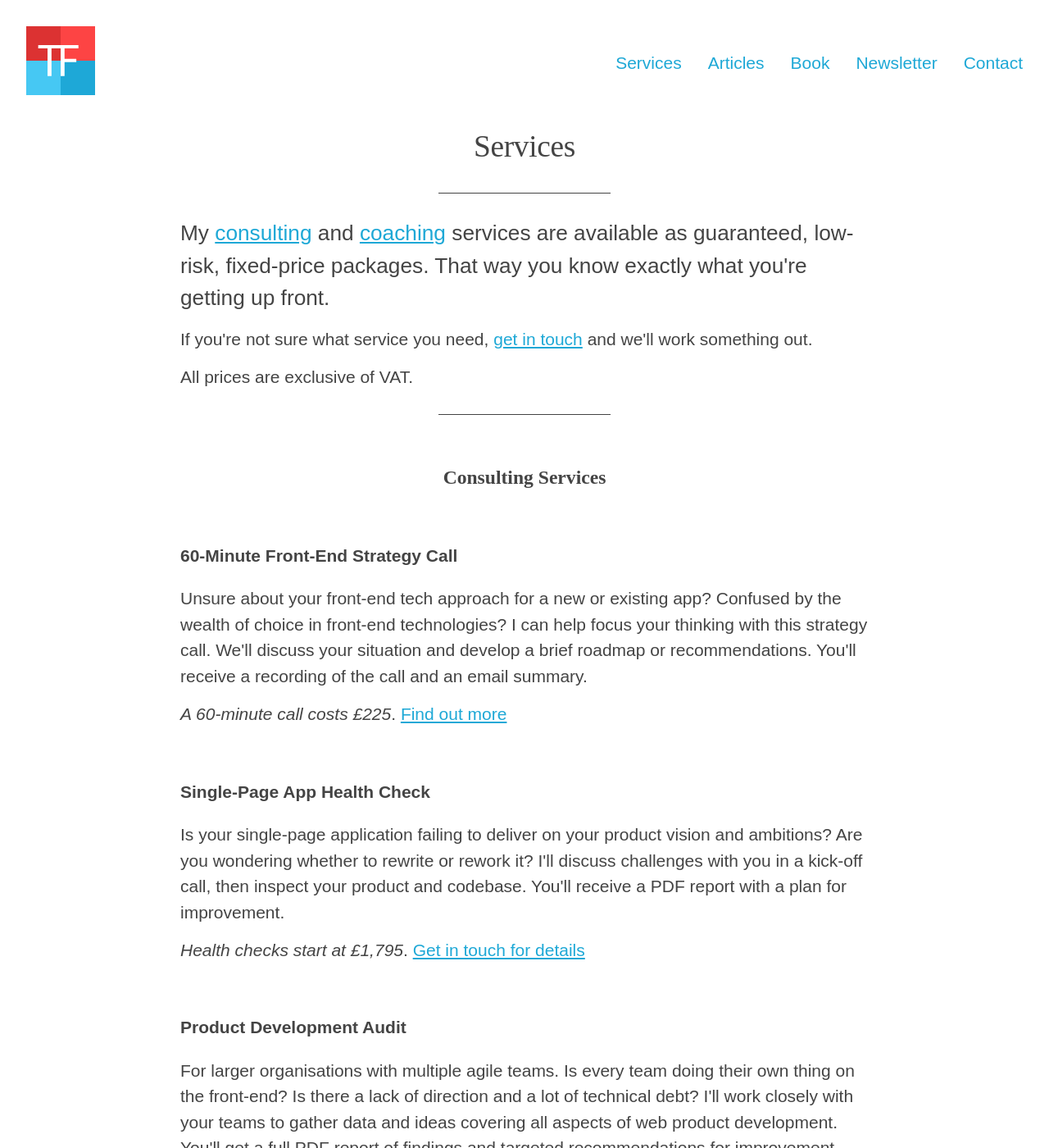
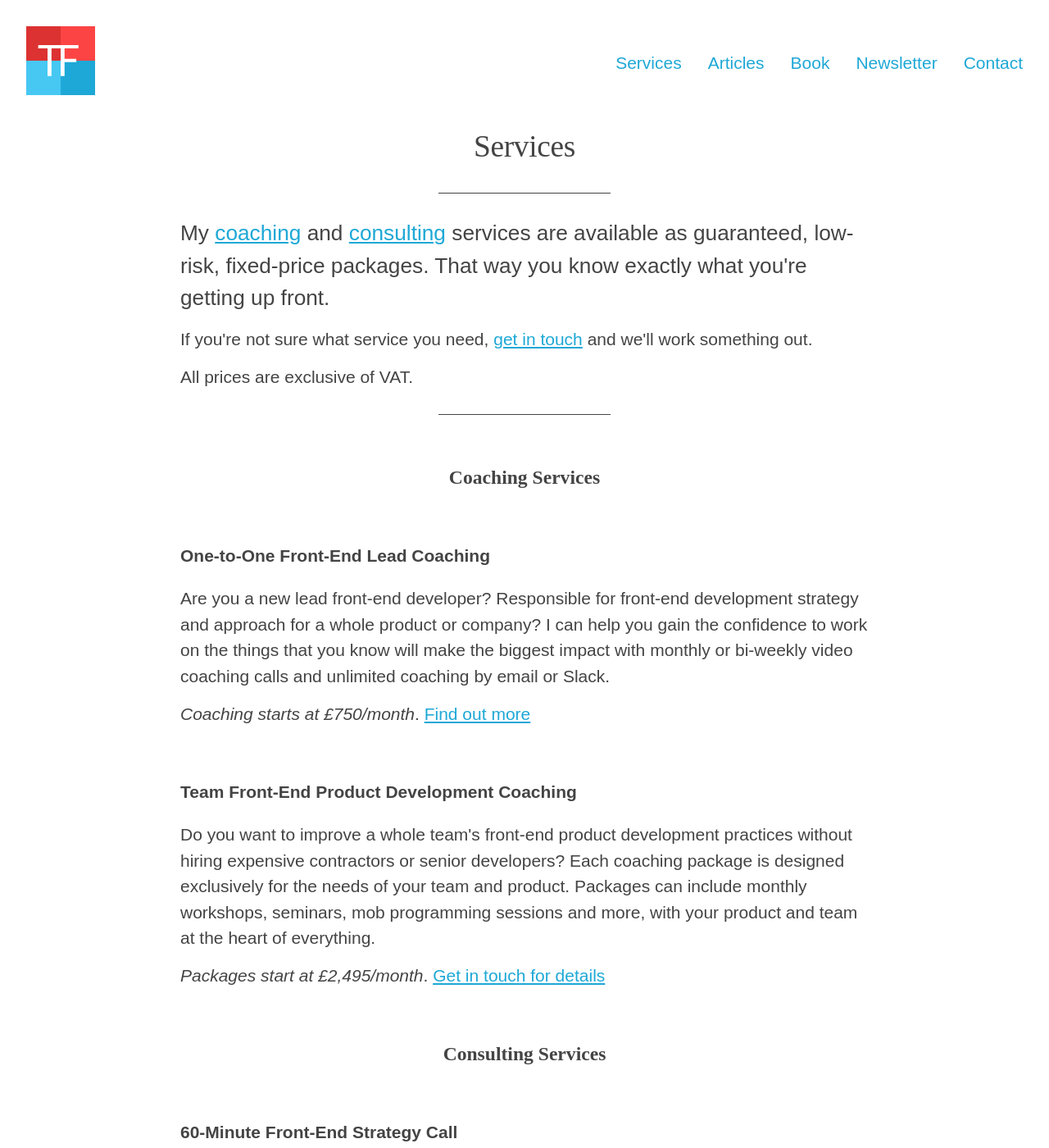
Before and after one commit to froots/froots.github.io, a Jekyll site: the page built from services/index.html, in a window 1280 px wide and 1400 px high. Shown: the whole window at 82% size. Built offline with Jekyll 4.4.1, drawn with Linux system fonts in a browser that asks for light colours; some of the changed text lies outside the part shown.

Commit message:
Emphasise coaching

```diff
--- a/_config.yml
+++ b/_config.yml
@@ -4,7 +4,7 @@ subtitle: Good old-fashioned handcrafted web produce
 author: Jim Newbery
 email: james@tinnedfruit.com
 description: >
-  Tinned Fruit. Front-end web strategy, architecture and development consulting by Jim Newbery.
+  Tinned Fruit. Front-end product development coaching and consulting by Jim Newbery.
 baseurl: "" # the subpath of your site, e.g. /blog/
 url: "https://tinnedfruit.com" # the base hostname & protocol for your site
 twitter_username: froots101
--- a/_includes/footer.html
+++ b/_includes/footer.html
@@ -10,7 +10,7 @@
   <div class="footer__contents">
     <p class="footer__description">{{ site.description }}</p>
     {% unless page.nohireme %}
-      <p class="footer__hireme"><a href="/">Hire me</a> to help you make amazing web products.</p>
+      <p class="footer__hireme"><a href="/services/">Hire me</a> to help you make amazing web products.</p>
     {% endunless %}
   </div>
   <div class="footer__copyright">© Tinned Fruit Limited {{ site.time | date: "%Y" }}. Registered in Scotland. Company No. SC542060. VAT number 247470984.</div>
--- a/contact/index.html
+++ b/contact/index.html
@@ -24,7 +24,7 @@ redirect_from:
   </div>
 
   <div class="media__content">
-    <p class="mt0 intro">Hi, I'm Jim Newbery, a front-end web development consultant and coach from Edinburgh in sunny Scotland.</p>
+    <p class="mt0 intro">Hi, I'm Jim Newbery, a front-end web development coach and consultant from Edinburgh in sunny Scotland.</p>
     <p>I help B2B SaaS product teams build incredible web apps. I was previously Director of Front-End Engineering at FanDuel and have over 20 years experience developing web applications and websites for startups, big consumer brands and government organisations.</p>
     <p>These days I write <a href="/articles/">articles</a> and <a href="/automated-responsive-design-testing/">books</a>, coach individuals and teams and help my clients develop technical strategy and grow better products.</p>
     <p>You can find me on <a href="https://twitter.com/froots101">Twitter</a>, <a href="https://github.com/froots">GitHub</a> and <a href="https://www.linkedin.com/in/jamesnewbery">LinkedIn</a>.</p>
@@ -35,8 +35,8 @@ redirect_from:
   <h2>What can I do for you?</h2>
 
   <ul class="list list--spaced list--ticks">
-    <li>Help your growing SaaS company with front-end tech strategy and product development practices. <a href="/">Find out more</a></li>
-    <li>Coach new tech leads and teams on product development. <a href="/">Find out more</a></li>
+    <li>Coach front-end leaders and teams. <a href="/services/#coaching-services">Find out more</a></li>
+    <li>Help your growing SaaS company with front-end tech strategy and product development practices. <a href="/services/#consulting-services">Find out more</a></li>
     <li>Appear as a guest on your podcast.</li>
     <li>Be interviewed for your site.</li>
     <li>Answer any other questions. If I can help, I will!</li>
--- a/services/index.html
+++ b/services/index.html
@@ -1,6 +1,6 @@
 ---
 layout: page
-title: Front-end consulting and coaching services
+title: Front-end coaching and consulting services
 description: >-
   I help B2B SaaS product teams build incredible web apps
 nohireme: true
@@ -15,13 +15,32 @@ og_data:
 
 <hr>
 
-<p class="intro">My <a href="#consulting-services">consulting</a> and <a href="#coaching-services">coaching</a> services are available as guaranteed, low-risk, fixed-price packages. That way you know exactly what you're getting up front.</p>
+<p class="intro">My <a href="#coaching-services">coaching</a> and <a href="#consulting-services">consulting</a> services are available as guaranteed, low-risk, fixed-price packages. That way you know exactly what you're getting up front.</p>
 
 <p>If you're not sure what service you need, <a href="/contact/">get in touch</a> and we'll work something out. </p>
 
 <p>All prices are exclusive of VAT.</p>
 
 <hr>
+
+<h2 id="coaching-services">Coaching Services</h2>
+
+{% assign coaching_services = site.services | where:'category','coaching' | sort:'price.amount' %}
+{% for service in coaching_services %}
+  {% assign content = service.content | strip_newlines %}
+  <div class="mtb2">
+    <h3>{{ service.title }}</h3>
+    <p>{{ service.summary }}</p>
+    <p>
+      <em>{{ service.price.label }}</em>.
+      {% if content == '' %}
+        <a href="{{ service.cta.url }}">{{ service.cta.label }}</a>
+      {% else %}
+        <a href="{{ service.url }}">Find out more</a>
+      {% endif %}
+    </p>
+  </div>
+{% endfor %}
 
 <h2 id="consulting-services">Consulting Services</h2>
 
@@ -42,25 +61,6 @@ og_data:
   </div>
 {% endfor %}
 
-<h2 id="coaching-services">Coaching Services</h2>
-
-{% assign coaching_services = site.services | where:'category','coaching' | sort:'price.amount' %}
-{% for service in coaching_services %}
-  {% assign content = service.content | strip_newlines %}
-  <div class="mtb2">
-    <h3>{{ service.title }}</h3>
-    <p>{{ service.summary }}</p>
-    <p>
-      <em>{{ service.price.label }}</em>.
-      {% if content == '' %}
-        <a href="{{ service.cta.url }}">{{ service.cta.label }}</a>
-      {% else %}
-        <a href="{{ service.url }}">Find out more</a>
-      {% endif %}
-    </p>
-  </div>
-{% endfor %}
-
 <hr>
 
 {% include front-end-laundry-list-optin.html title="Not ready for my services yet?" %}
```
Also changed, not shown: index.html (+3 -4 lines).
